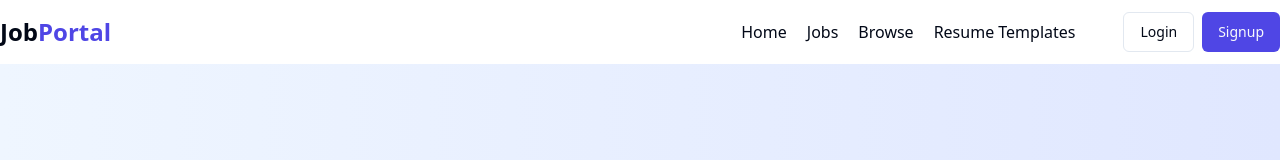
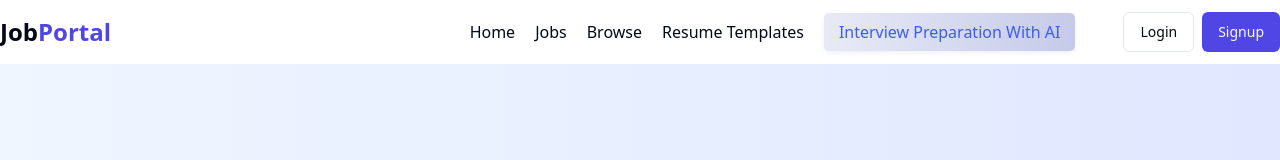
Before and after one commit to SumanSingha05/Job-Hunt, a React (Vite) app in the folder Frontend/: page / in a window 1280 px wide. Shown: the top 160 px of the page. Built offline with nearby package versions, Linux system fonts and the light colour scheme; no server answers.

Commit message:
Interview Preparation with AI added

```diff
--- a/Frontend/src/components/shared/Navbar.jsx
+++ b/Frontend/src/components/shared/Navbar.jsx
@@ -59,6 +59,28 @@ const Navbar = () => {
                                     <li><Link to="/Jobs">Jobs</Link></li>
                                     <li><Link to="/Browse">Browse</Link></li>
                                     <li><Link to="/resume-templates">Resume Templates</Link></li>
+                                    <li>
+                                        <Link
+                                            to="/interview-prep"
+                                            style={{
+                                                textDecoration: 'none',
+                                                color: '#3d5afe', // A moderate indigo text color
+                                                background: 'linear-gradient(90deg, #e8eaf6, #c5cae9)', // Very light cyan to light indigo gradient
+                                                padding: '8px 15px',
+                                                borderRadius: '5px',
+                                                boxShadow: '0 2px 4px rgba(63, 81, 181, 0.08)', // Subtle indigo shadow for depth
+                                                transition: 'box-shadow 0.3s ease-in-out',
+                                            }}
+                                            onMouseEnter={(e) => {
+                                                e.target.style.boxShadow = '0 3px 6px rgba(63, 81, 181, 0.15)'; // Slightly more noticeable indigo shadow on hover
+                                            }}
+                                            onMouseLeave={(e) => {
+                                                e.target.style.boxShadow = '0 2px 4px rgba(63, 81, 181, 0.08)'; // Revert to the initial subtle indigo shadow
+                                            }}
+                                        >
+                                            Interview Preparation With AI
+                                        </Link>
+                                    </li>
                                 </>
                             )
                         }
```
